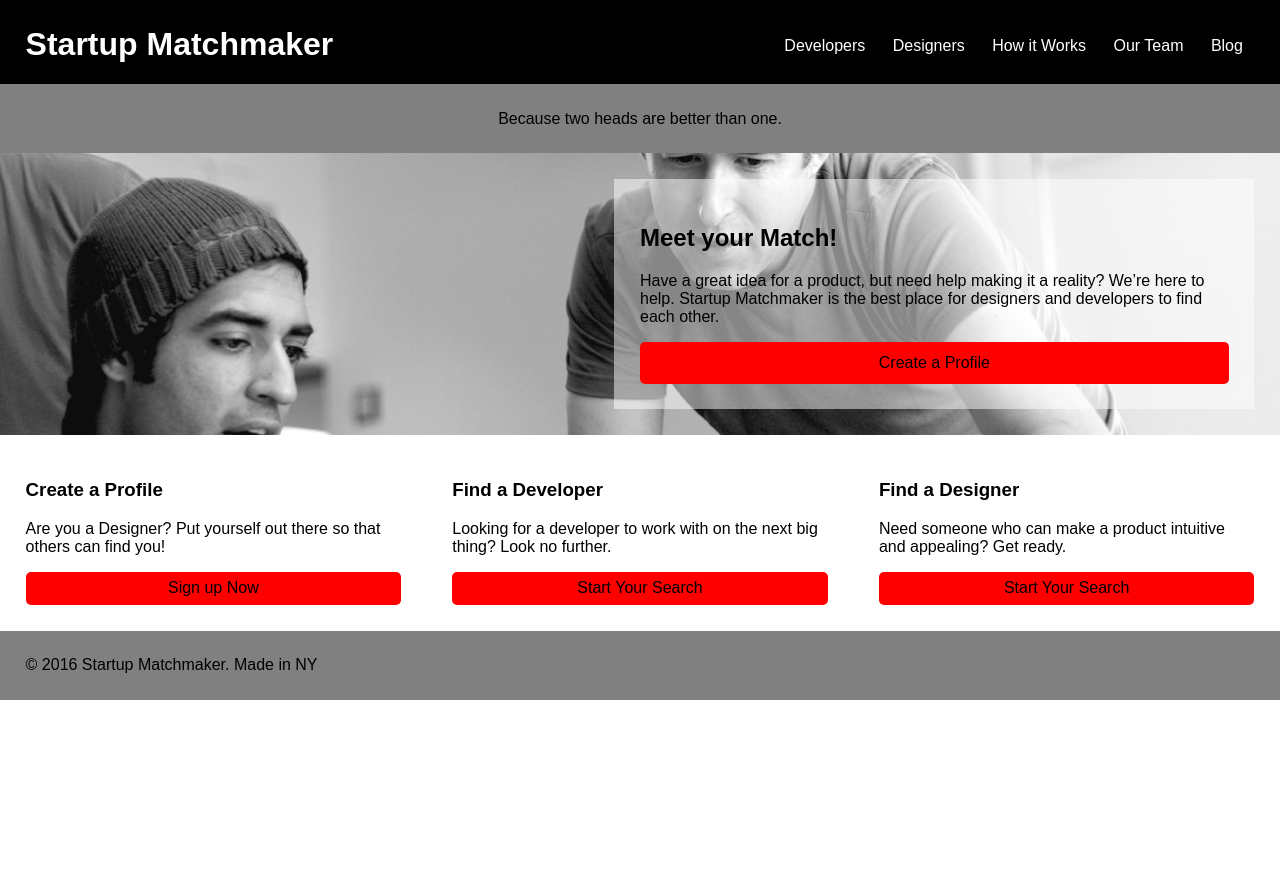
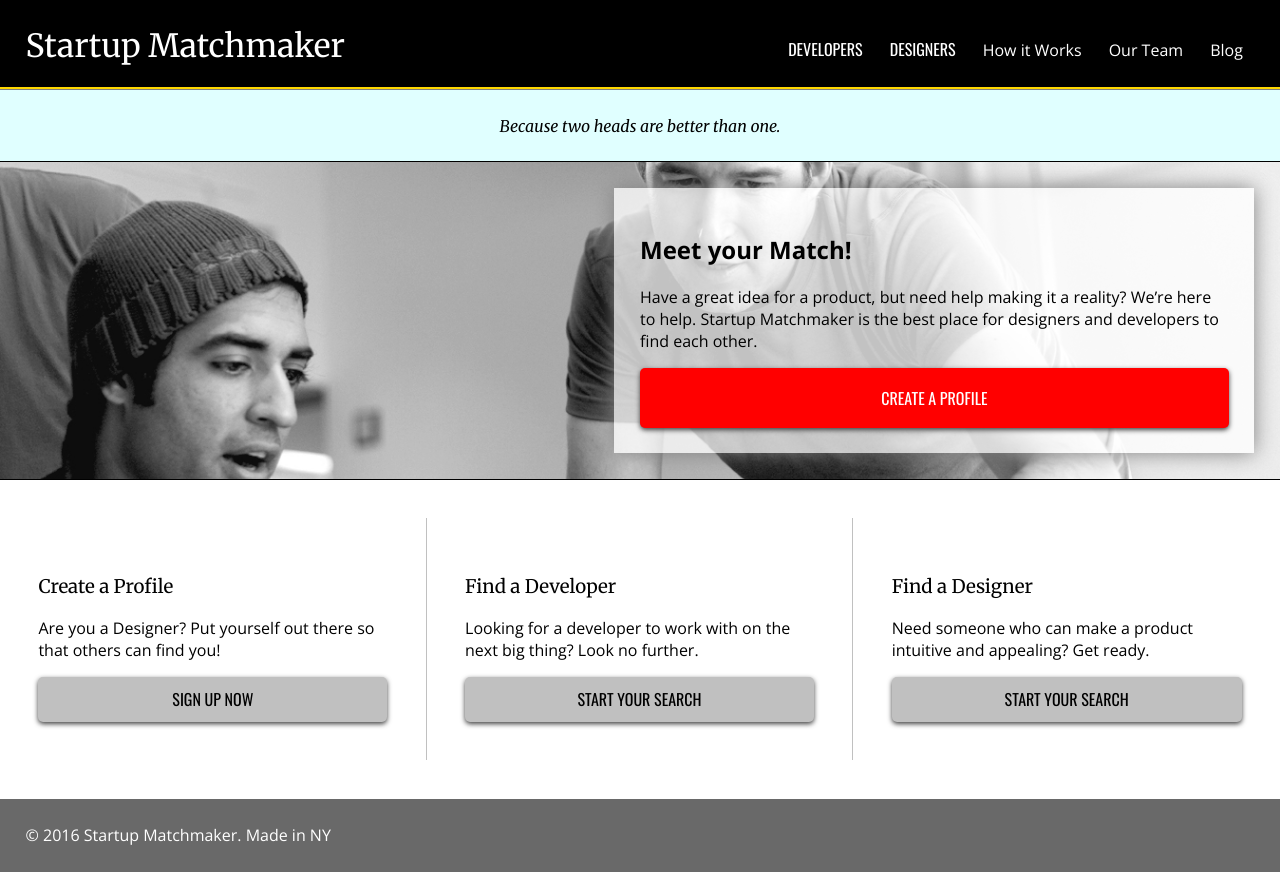
Before and after one commit to carlyns/fewd9-05-startup_matchmaker, a plain HTML site: page index.html in a window 1280 px wide. Before the commit the page ends 800 px from the top, so only its background shows below. Drawn offline with nearby package versions, Linux system fonts and the light colour scheme.

Commit message:
stylizing
fonts, weights, colors, shadows, syntax, and reorganizing

```diff
--- a/css/main.css
+++ b/css/main.css
@@ -5,6 +5,8 @@ html {
 }
 *, *:before, *:after {
   box-sizing: inherit;
+}
+* {
 }
 
 /* Clearfix hack */
@@ -38,9 +40,6 @@ header {
 }
 
 
-
-
-
 nav {
 	width: 50%;
 	float: right;
@@ -53,16 +52,10 @@ nav li {
 		padding: 2% 2% 1% 2%;
 
 }
+
 .tagline {
 	clear: both;
 	padding: 2%;
-}
-
-.twoguys {
-	background: url(../images/coworking.jpg) no-repeat;
-	overflow: auto;
-    background-position: 60% 40%;
-    background-size: cover;
 }
 
 .callbox {
@@ -72,18 +65,22 @@ nav li {
 	margin: 2%;
 }
 .button {
-	padding: 2%;
+	padding: 3% 0;
 	text-align: center;
 }
 .threeboxes {
 	clear: both;
-	overflow: auto; /* not sure why clearfix didn't work*/
+	overflow: auto; /* not sure why clearfix didn't work -- NEED TO ADD THE CLEARFIX CLASS WITH CORRECT SYNTAX!!  */
 }
 .box {
 	width: 33.33333%;
 	float: left;
-	padding: 2%;
-
+	padding: 3%;
+	margin: 3% 0;
+	border-right: 1px solid silver;
+}
+.box:last-child { /* 'last-child' MUST BE RIGHT NEXT TO SELECTOR.  NO SPACE! */
+	border-right: none;
 }
 footer {
 	clear: both;
@@ -93,21 +90,60 @@ footer {
 
 
 /*--------- STYLING STUFF ---------*/
+h1,h3,.tagline {
+	font-family: 'Merriweather', serif;
+}
+h1,h3 {
+	font-weight: 400;
+}
+nav li {
+	font-weight: 300;
+}
 header {
 	background: black;
 	color: white;
+	border-bottom: 2px solid gold;
+}
+body {
+	font-family: 'Open Sans', sans-serif;
+}
+.people {
+	text-transform: uppercase;
+	font-family: 'Oswald', sans-serif;
 }
 .tagline {
-	background: grey;
+	background: lightcyan;
 	text-align: center;
+	box-shadow: 10px 10px 5px black; /* NOT WORKING */
+	font-style: italic;
+	border-top: 1px solid grey;
 }
+.twoguys {
+	background: url(../images/coworking.jpg) no-repeat;
+	overflow: auto;
+    background-position: 60% 40%;
+    background-size: cover;
+    border-top: 1px solid black;
+    border-bottom: 1px solid black;
+}
+
 .callbox {
-	background: rgba(255,255,255,0.5);
+	background: rgba(255,255,255,0.75);
+	box-shadow: 0 0 20px grey; /* first two values offset */
 }
 .button {
-	background: red;
+	background: silver;
 	border-radius: 5px;
+	text-transform: uppercase;
+	box-shadow: 0 2px 5px #404040; /* first two values offset */
+	font-family: 'Oswald', sans-serif;
+}
+.callbutton {
+	background-color: red;
+	color: white;
 }
 footer {
-	background: grey;
+	background: dimgray;
+	color: white;
+	font-weight: 300;
 }
--- a/index.html
+++ b/index.html
@@ -5,9 +5,15 @@
     <meta http-equiv="X-UA-Compatible" content="IE=edge">
     <meta name="viewport" content="width=device-width, initial-scale=1">
     <link rel="shortcut icon" type="image/ico" href="images/favicon.ico" />
-    <title></title>
+    <title>Startup Matchmaker</title>
     <link rel="stylesheet" href="css/normalize.css">
     <link rel="stylesheet" href="css/main.css">
+	<link href="https://fonts.googleapis.com/css?family=Merriweather:300,300i,400,400i,700,700i" rel="stylesheet">
+	<link href="https://fonts.googleapis.com/css?family=Open+Sans:300,400,600,700" rel="stylesheet">
+	<link href="https://fonts.googleapis.com/css?family=Oswald" rel="stylesheet">
+
+
+
 </head>
 <body>
 
@@ -18,8 +24,8 @@
 
 	<nav>
 		<ul>
-			<li>Developers</li>
-			<li>Designers</li>
+			<li class="people">Developers</li>
+			<li class="people">Designers</li>
 			<li>How it Works</li>
 			<li>Our Team</li>
 			<li>Blog</li>
@@ -42,7 +48,14 @@
 	<div class="callbox">
 		<h2>Meet your Match!</h2>
 		<p>Have a great idea for a product, but need help making it a reality? We’re here to help. Startup Matchmaker is the best place for designers and developers to find each other.</p>
-		<div class="button">Create a Profile</div>
+		<div class="button callbutton">Create a Profile</div>
+
+		<!-- WAAATTT?!
+		<div class="button callbutton">
+		is different from
+		<div class="button" class="callbutton">
+		which does not work at all!!
+		-->
 	</div>
 
 </div>
```
